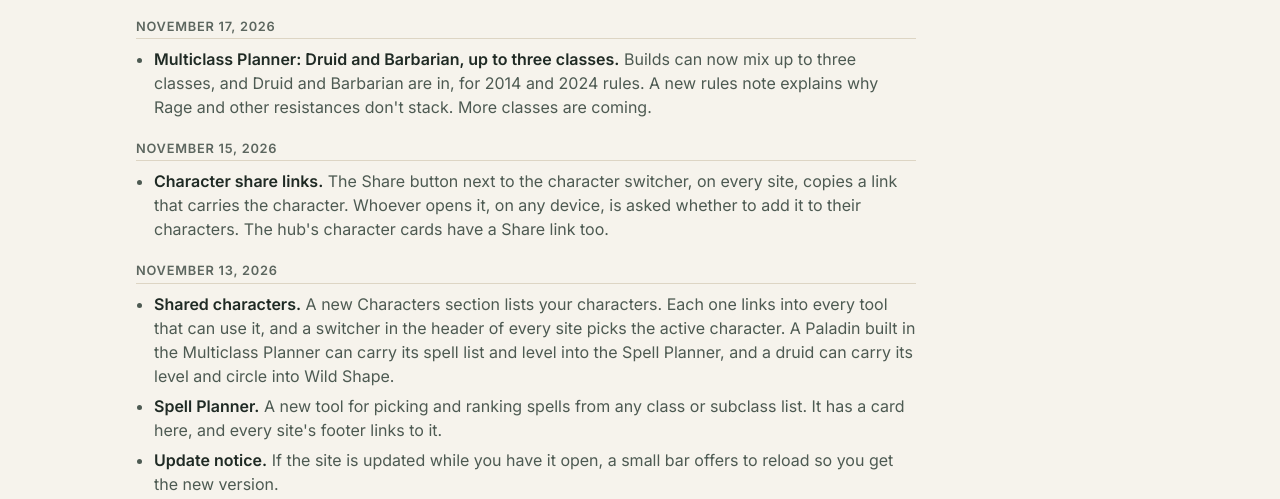
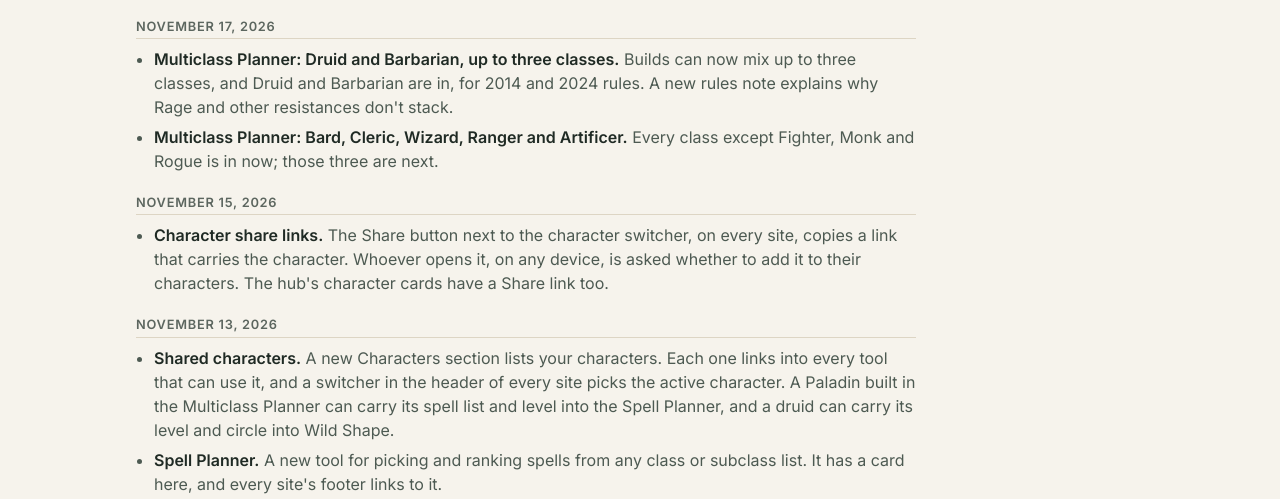
Before and after one commit to WernerCD/dnd, a plain HTML site: page site/changes.html in a window 1280 px wide. Shown: the part 240-739 px from the top of the page. Drawn offline with Linux system fonts and the light colour scheme.

Commit message:
Hub: Multiclass Planner card covers every class except Fighter, Monk and Rogue
Co-Authored-By: Claude Opus 5.5 <noreply@anthropic.com>

```diff
--- a/site/changes.html
+++ b/site/changes.html
@@ -50,7 +50,8 @@
   <section class="change-day">
     <h3><time datetime="2026-11-17">November 17, 2026</time></h3>
     <ul>
-      <li><b>Multiclass Planner: Druid and Barbarian, up to three classes.</b> Builds can now mix up to three classes, and Druid and Barbarian are in, for 2014 and 2024 rules. A new rules note explains why Rage and other resistances don't stack. More classes are coming.</li>
+      <li><b>Multiclass Planner: Druid and Barbarian, up to three classes.</b> Builds can now mix up to three classes, and Druid and Barbarian are in, for 2014 and 2024 rules. A new rules note explains why Rage and other resistances don't stack.</li>
+      <li><b>Multiclass Planner: Bard, Cleric, Wizard, Ranger and Artificer.</b> Every class except Fighter, Monk and Rogue is in now; those three are next.</li>
     </ul>
   </section>
 
```
Also changed, not shown: site/index.html (+1 -1 lines).
